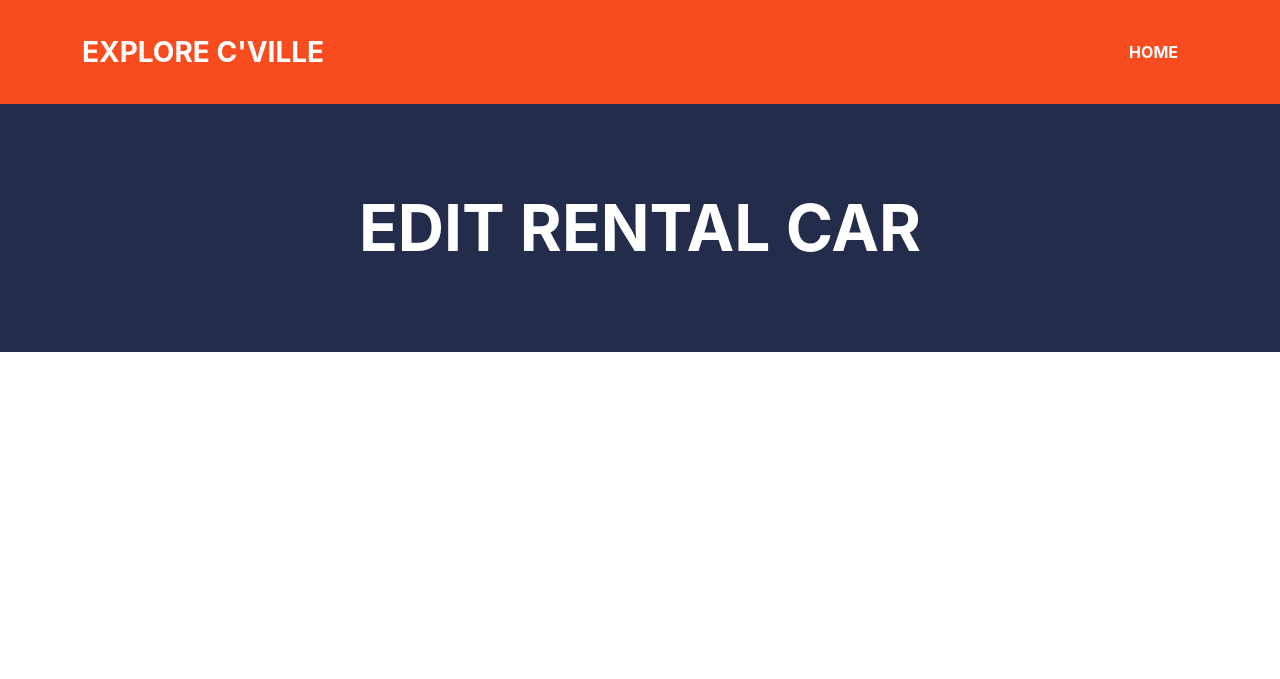
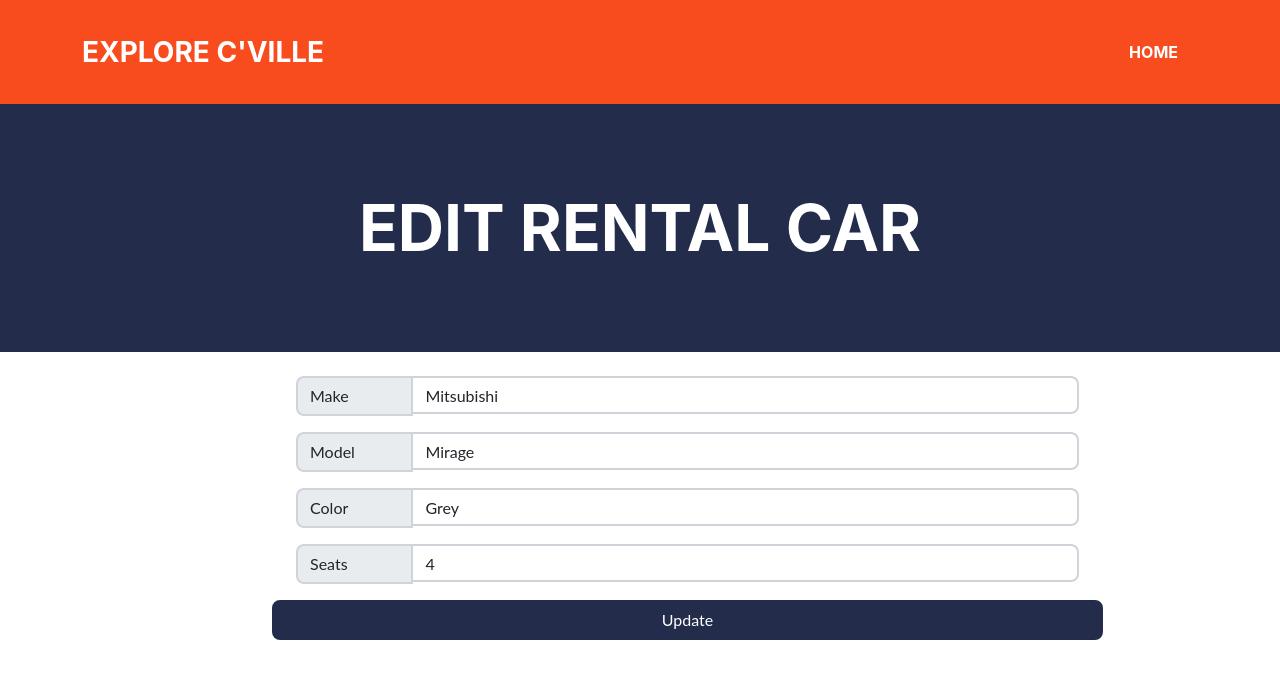
Before and after one commit to pfwrocks/explore-cville, a PHP site: page /edit-rentalcar.php in a window 1280 px wide. Shown: the top 679 px of the page. Run offline with PHP 8.4, Linux system fonts and the light colour scheme; data comes from the database, SQL or seed files in the repository.

Commit message:
rental car edit works. btn doesn't tho :(

```diff
--- a/components/navigation.php
+++ b/components/navigation.php
@@ -44,7 +44,7 @@
         <div class="dropdown-menu" aria-labelledby="navbarDropdown">
           <a class="dropdown-item" href="./activities.php">Activities</a>
           <a class="dropdown-item" href="./hotel.php">Hotels</a>
-          <a class="dropdown-item" href="./view-rentalcar.php">Rental Cars</a>
+          <a class="dropdown-item" href="./rentalcar.php">Rental Cars</a>
         </div>
       </li>
 
--- a/db-add.php
+++ b/db-add.php
@@ -296,8 +296,4 @@ function addList($cust_id, $list_id, $name){
     $statement->execute();
     $statement->closeCursor();
 }
-<<<<<<< HEAD
-
-=======
->>>>>>> main
 ?>
--- a/edit-rentalcar.php
+++ b/edit-rentalcar.php
@@ -57,3 +57,75 @@
       <div class="col-9">
       	<br>
       	<form action="<?php $_SERVER['PHP_SELF'] ?>" method="post" style="line-height:50px">
+
+<?php
+	require('db-add.php');
+    global $db;
+    $_POST['id'] = 2;  /*TODO, change.*/
+
+    /* querying the update.*/
+	if (isset($_POST['id']) && isset($_POST['seats']))
+	{
+        // Update the form
+		echo "Car ID: " . $_POST['id'];
+
+    	$query = "UPDATE RENTALCAR SET
+    		RC_MAKE='" . $_POST['make'] . "',
+    		RC_MODEL='" . $_POST['model'] . "',
+    		RC_COLOR='" . $_POST['color'] . "',
+			RC_SEATS='" . $_POST['seats'] . "'
+    		WHERE RC_ID=" . $_POST['id'];
+    	$statement = $db->prepare($query);
+    	$statement->execute();
+    }
+
+    //if (!isset($_POST['id'])) { header('Location: ./rentalcar.php'); }
+	// pull data with a query
+	// display as input fields
+	// run query on submission and redirect
+
+    // echo "select data init";
+
+    /* querying rental cars. */
+    $query = "SELECT * FROM RENTALCAR
+    	WHERE RC_ID = ". $_POST['id'];
+    $statement = $db->prepare($query);
+    $statement->execute();
+    $results = $statement->fetchAll();
+    $statement->closeCursor();
+
+    /* creating form */
+    foreach ($results as $result)
+    {
+        echo
+     "<div class='container'>
+
+    	<input type='text' name='id' value='" . $result['RC_ID'] . "' hidden />
+
+    	<div class='input-group mb-3'>
+  			<span class='input-group-text' id='basic-addon3' style='width:15%'>Make</span>
+  			<input name='make' type='text' class='form-control' id='basic-url' aria-describedby='basic-addon3' value='" . $result['RC_MAKE'] . "'>
+		</div>
+		<div class='input-group mb-3'>
+  			<span class='input-group-text' id='basic-addon3' style='width:15%'>Model</span>
+  			<input name='model' type='text' class='form-control' id='basic-url' aria-describedby='basic-addon3'
+  				value='" . $result['RC_MODEL'] . "'>
+		</div>
+		<div class='input-group mb-3'>
+  			<span class='input-group-text' id='basic-addon3' style='width:15%'>Color</span>
+  			<input name='color' type='text' class='form-control' id='basic-url' aria-describedby='basic-addon3' value='" . $result['RC_COLOR'] . "'>
+		</div>
+		<div class='input-group mb-3'>
+  			<span class='input-group-text' id='basic-addon3' style='width:15%'>Seats</span>
+  			<input name='seats' type='text' class='form-control' id='basic-url' aria-describedby='basic-addon3' value='" . $result['RC_SEATS'] . "'>
+        </div>
+    </div>
+    <div class='d-grid gap-2'>
+        <button class='btn btn-primary' type='submit'>Update</button>
+    </div>";
+    }
+?>
+</form>
+<br />
+    </div>
+</div>
--- a/rentalcar.php
+++ b/rentalcar.php
@@ -96,12 +96,12 @@ function showRentalCar(){
 
  foreach ($results as $result)
  {
+    $rc_id =  $result['RC_ID'];
 
-    $btnedit = "<form action='edit-rentalcar.php' method='post' style='line-height:50px'>
+    $btnedit ="<form action='./edit-rentalcar.php' method='post' style='line-height:50px'>
         <input type='text' name='id' value='" . $result['RC_ID'] . "' hidden />
-        <input type='submit' name='btnedit' value='edit' class='btn btn-info' /></form>";
+        <input type='submit' name='btnaction' value='edit' class='btn btn-info' /></form>";
 
-    $rc_id =  $result['RC_ID'];
     $btndel = "<form action='" . $_SERVER['PHP_SELF'] . "' method='post' style='line-height:50px'>
         <input type='text' name='id' value='" . $result['RC_ID'] . "' hidden />
         <input type='submit' name='btndelete' value='delete' class='btn btn-danger' />";
```
